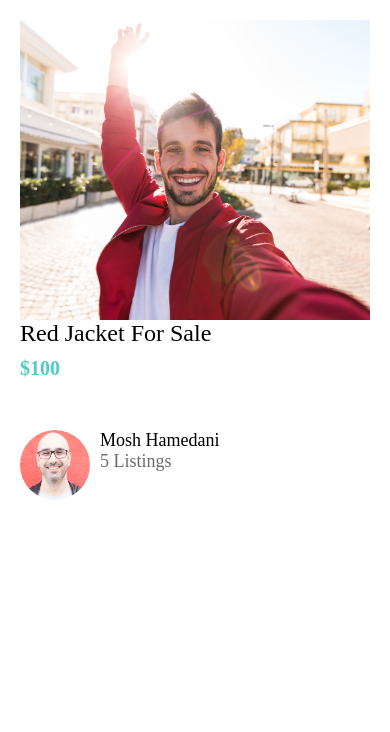
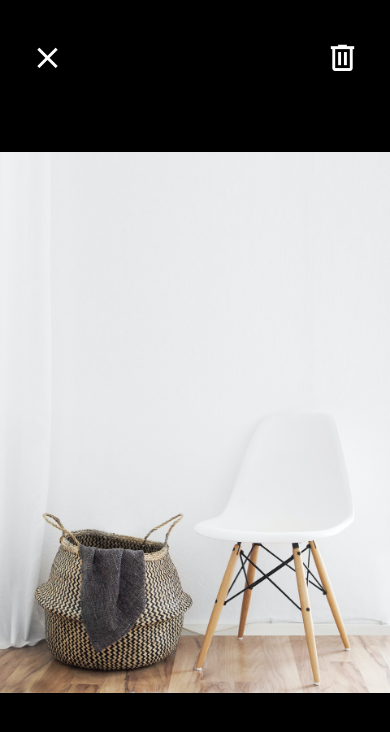
Before and after one commit to matthewmjm/react-native-selling-app, a React Native app: screen / in a window 390 px wide. Shown: the top 732 px of the page. Built offline with nearby package versions, Linux system fonts and the light colour scheme.

Commit message:
add icons to ViewImageScreen for close and delete

```diff
--- a/App.js
+++ b/App.js
@@ -11,7 +11,7 @@
 
 const App = () => {
   return (
-    <ListingDetailsScreen />
+    <ViewImageScreen />
   )
 }
 
--- a/src/screens/ViewImageScreen.js
+++ b/src/screens/ViewImageScreen.js
@@ -1,12 +1,17 @@
 import React from 'react';
 import { Image, View, Text, StyleSheet } from 'react-native';
 import colors from '../config/colors';
+import { MaterialCommunityIcons } from '@expo/vector-icons';
 
 const ViewImageScreen = (props) => {
     return (
         <View style={styles.container}>
-            <View style={styles.closeIcon}></View>
-            <View style={styles.deleteIcon}></View>
+            <View style={styles.closeIcon}>
+                <MaterialCommunityIcons name="close" color="white" size={35} />
+            </View>
+            <View style={styles.deleteIcon}>
+                <MaterialCommunityIcons name="trash-can-outline" color="white" size={35} />
+            </View>
             <Image
                 source={require('../assets/chair.jpg')}
                 style={styles.image}
@@ -18,9 +23,6 @@
 
 const styles = StyleSheet.create({
     closeIcon: {
-        width: 50,
-        height: 50,
-        backgroundColor: colors.primary,
         position: 'absolute',
         top: 40,
         left: 30,
@@ -30,9 +32,6 @@
         flex: 1,
     },
     deleteIcon: {
-        width: 50,
-        height: 50,
-        backgroundColor: colors.secondary,
         position: 'absolute',
         top: 40,
         right: 30,
```
